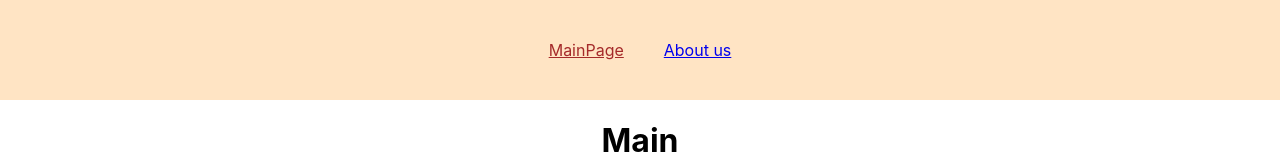
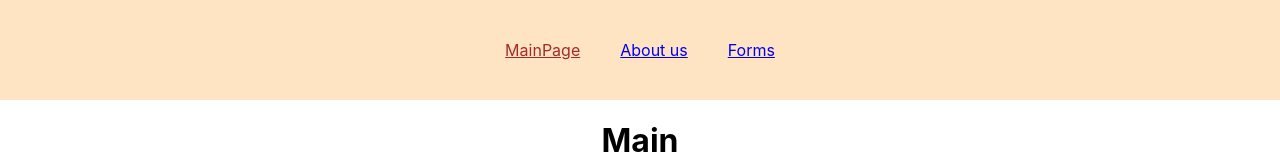
Before and after one commit to MariStakhovskaya/rsschool-react, a React (Create React App) app in the folder components/: page / in a window 1280 px wide. Shown: the top 160 px of the page. Built offline with nearby package versions, Linux system fonts and the light colour scheme.

Commit message:
feat: add rout forms

```diff
--- a/components/src/widgets/header/Header.tsx
+++ b/components/src/widgets/header/Header.tsx
@@ -13,6 +13,9 @@ class Header extends Component {
         <NavLink to="/about" className={({ isActive }) => (isActive ? `${style.activeLink}` : '')}>
           <span>About us</span>
         </NavLink>
+        <NavLink to="/forms" className={({ isActive }) => (isActive ? `${style.activeLink}` : '')}>
+          <span>Forms</span>
+        </NavLink>
       </div>
     );
   }
```
